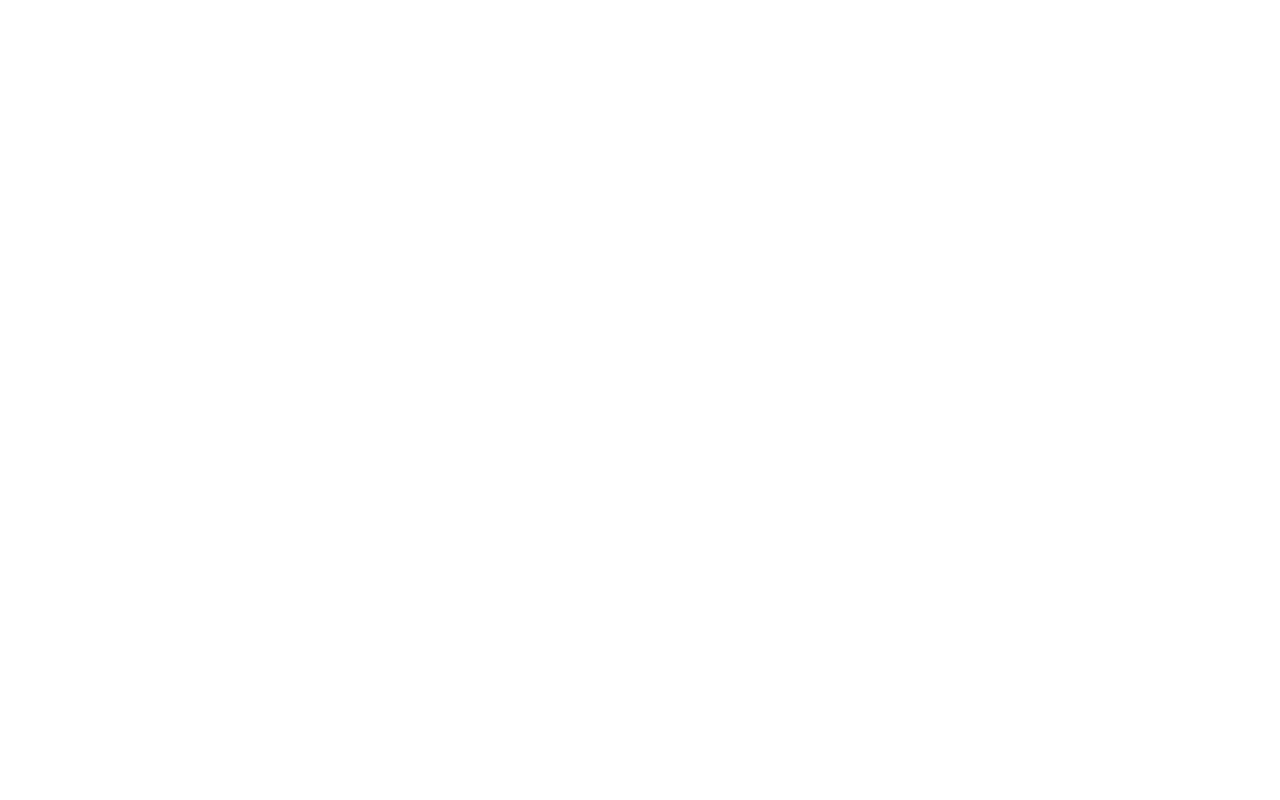
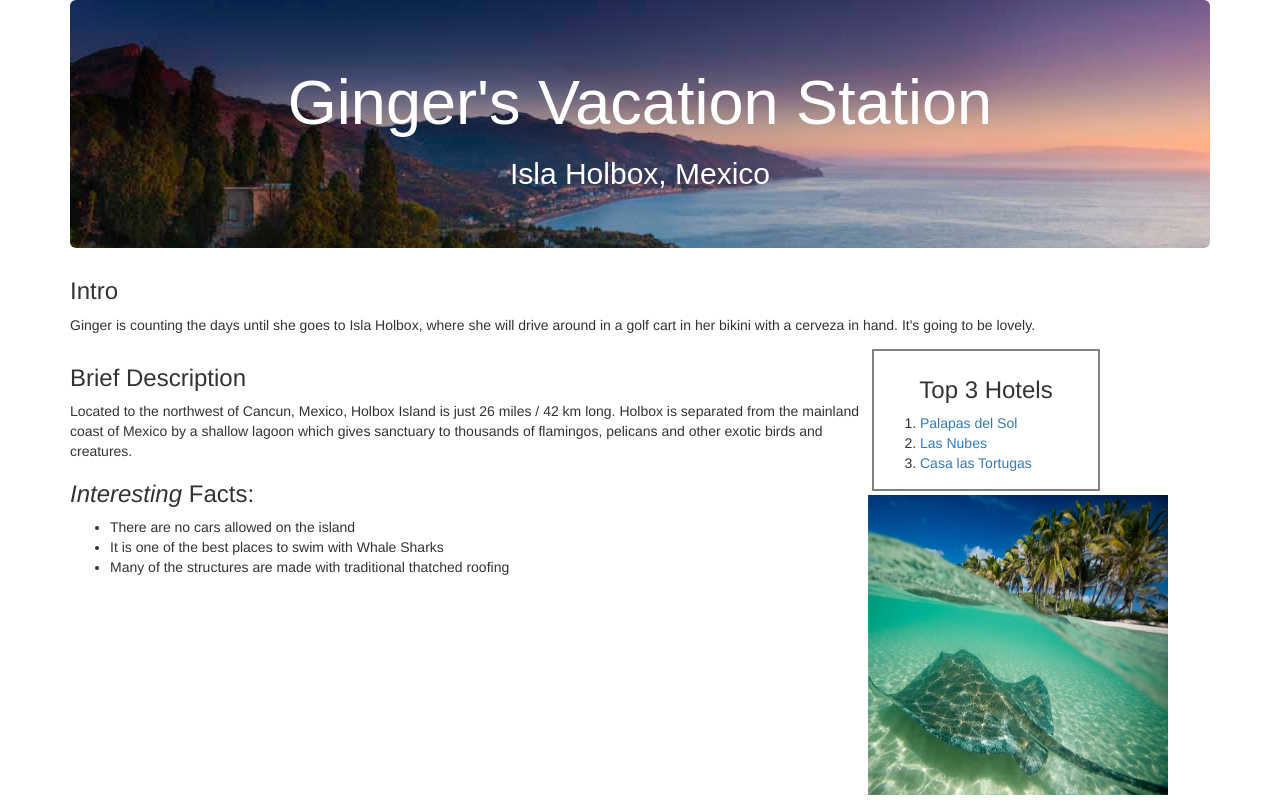
Before and after one commit to emilypriebe/vacation-station, a plain HTML site: page ginger.html in a window 1280 px wide. Drawn offline with Linux system fonts and the light colour scheme.

Commit message:
add ginger's html and css pages.

```diff
--- /dev/null
+++ b/css/styles-ginger.css
@@ -0,0 +1,9 @@
+.jumbotron .ginger {
+  background-image: url(../img/holbox.jpeg);
+}
+
+.image {
+  height: 300px;
+  width: 300px;
+  float: left;
+}
--- a/css/styles1.css
+++ b/css/styles1.css
@@ -1,6 +1,11 @@
 .header {
   font-family: Arial;
   text-align: center;
+  color: white;
+}
+
+.jumbotron {
+  background-image: url(../img/sicily1.jpeg);
 }
 
 .column1 {
--- a/ginger.html
+++ b/ginger.html
@@ -0,0 +1,54 @@
+<!DOCTYPE html>
+<html>
+<head>
+  <link href="css/bootstrap.css" rel="stylesheet" type="text/css" media="all">
+  <link href="css/styles1.css" rel="stylesheet" type="text/css" media="all">
+  <link href="css/styles-ginger.css" rel="stylesheet" type="text/css" media="all">
+  <title>Ginger's Vacation Station</title>
+</head>
+
+<body>
+
+  <div class="container">
+
+    <div class="jumbotron ginger">
+
+      <div class="header">
+        <h1>Ginger's Vacation Station</h1>
+
+        <h2>Isla Holbox, Mexico</h2>
+
+
+      </div>
+    </div>
+
+    <h3>Intro</h3>
+    <p>Ginger is counting the days until she goes to Isla Holbox, where she will drive around in a golf cart in her bikini with a cerveza in hand. It's going to be lovely.</p>
+
+    <div class="column1">
+      <h3>Brief Description</h3>
+      <p>Located to the northwest of Cancun, Mexico, Holbox Island is just 26 miles / 42 km long. Holbox is separated from the mainland coast of Mexico by a shallow lagoon which gives sanctuary to thousands of flamingos, pelicans and other exotic birds and creatures.</p>
+
+        <h3><em>Interesting</em> Facts:</h3>
+        <ul>
+          <li>There are no cars allowed on the island</li>
+          <li>It is one of the best places to swim with Whale Sharks</li>
+          <li>Many of the structures are made with traditional thatched roofing</li>
+        </ul>
+      </div>
+
+
+      <div class="column2">
+        <h3 class="sidebar">Top 3 Hotels</h3>
+        <ol>
+          <li><a href="http://www.palapasdelsol.com/">Palapas del Sol</a></li>
+          <li><a href="http://www.lasnubesdeholbox.com/">Las Nubes</a></li>
+          <li><a href="http://www.holboxcasalastortugas.com/">Casa las Tortugas</a></li>
+        </ol>
+      </div>
+      <img src="img/holbox3.jpeg" class="image" alt="A picture of Isla Holbox">
+
+    </div>
+
+  </body>
+  </html>
```
Also changed, not shown: sara.html (+3 -9 lines), img/holbox.jpeg (added), img/holbox2.jpeg (added), img/holbox3.jpeg (added), img/sicily1.jpeg (added).
